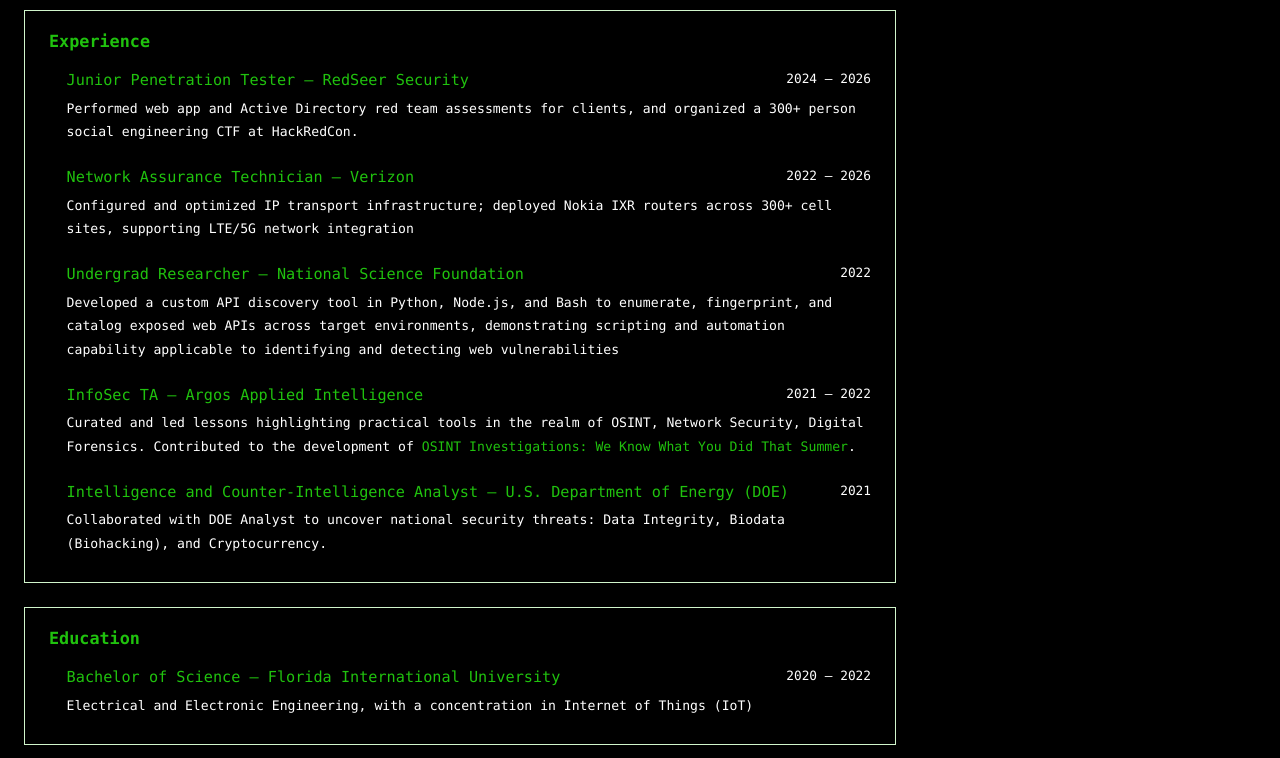
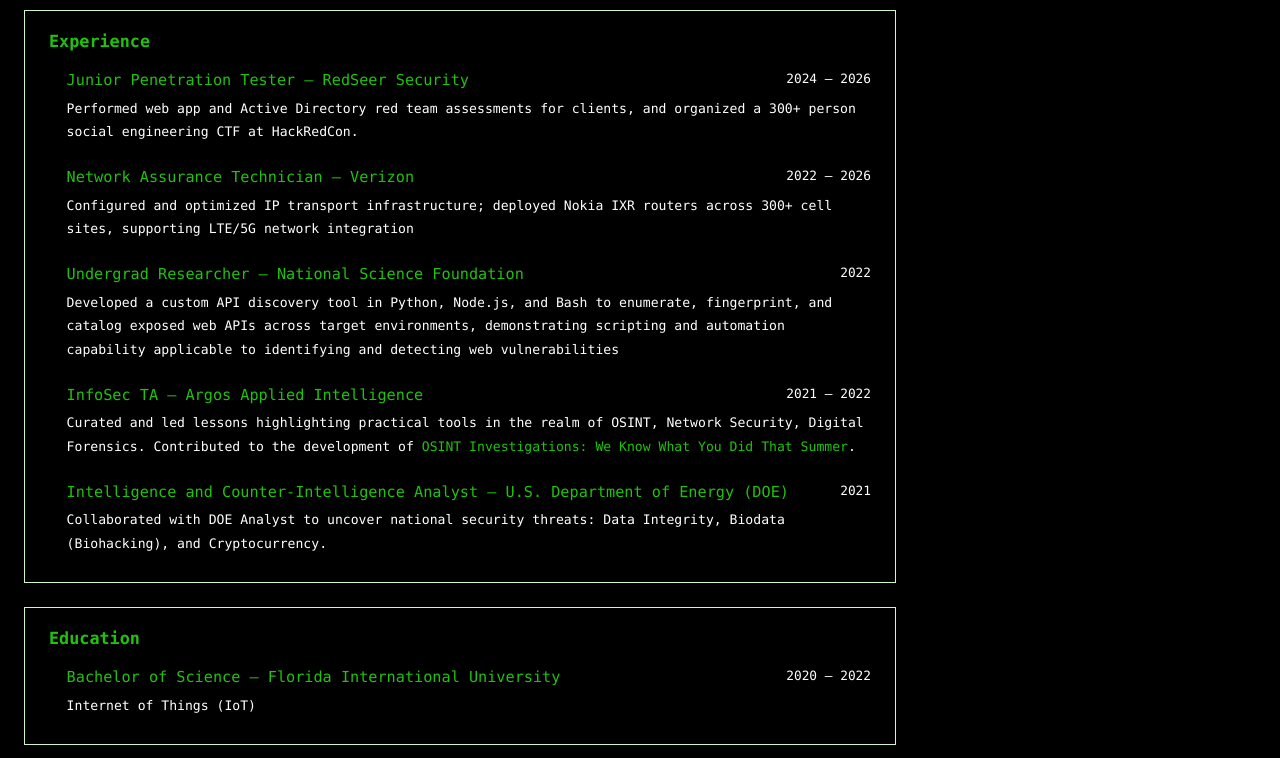
Before and after one commit to sugrcain/sugrcain.github.io, a plain HTML site: page resume.html in a window 1280 px wide. Shown: the part 194-952 px from the top of the page. Drawn offline with Linux system fonts and the light colour scheme; a web font is replaced by a local one.

Commit message:
major-update

```diff
--- a/resume.html
+++ b/resume.html
@@ -109,7 +109,7 @@
                 <span class="entry-title">Bachelor of Science — Florida International University</span>
                 <span class="entry-date">2020 — 2022</span>
               </div>
-              <p class="entry-sub">Electrical and Electronic Engineering, with a concentration in Internet of Things (IoT)</p>
+              <p class="entry-sub">Internet of Things (IoT)</p>
             </div>
           </div>
         </section>
```
